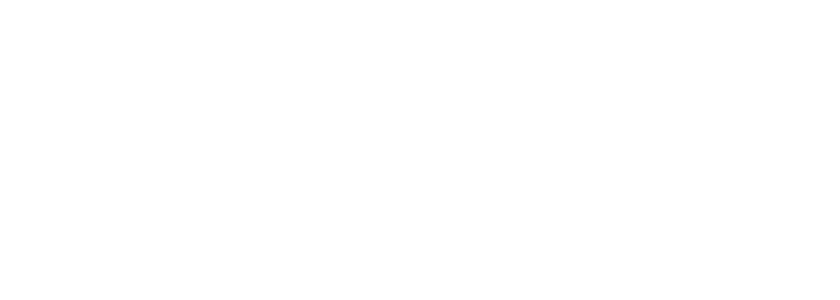
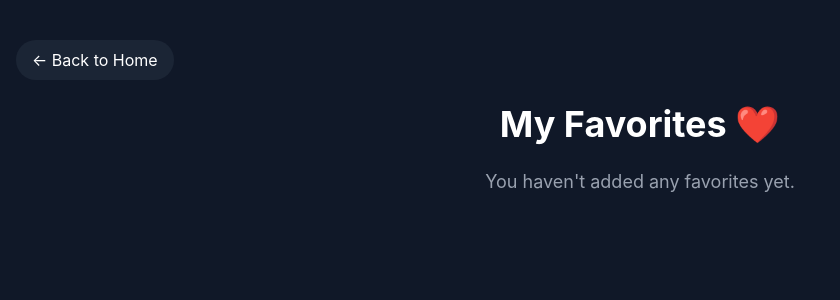
Before and after one commit to mohamedabdellahalsayed-source/movie-explorer, a React (Vite) app: page /favorites in a window 1280 px wide. Before the commit this address had no page. Shown: the top 300 px of the page, without its empty margins (0-840 px from the left). Built offline with nearby package versions, Linux system fonts and the light colour scheme.

Commit message:
Add Favorites page displaying all saved movies

```diff
--- a/src/App.jsx
+++ b/src/App.jsx
@@ -2,6 +2,7 @@
 import { Routes, Route } from 'react-router-dom'
 import HomePage from './pages/HomePage'
 import MovieDetails from './pages/MovieDetails'
+import FavoritesPage from './pages/FavoritesPage'
 
 function App(){
   const [favorites, setFavorites] = useState(() => {
@@ -25,6 +26,7 @@
     <Routes>
       <Route path="/" element={<HomePage favorites={favorites} toggleFavorite={toggleFavorite} />} />
       <Route path="/movie/:id" element={<MovieDetails favorites={favorites} toggleFavorite={toggleFavorite} />} />
+      <Route path="/favorites" element={<FavoritesPage favorites={favorites} toggleFavorite={toggleFavorite} />} />
     </Routes>
   )
 }
--- /dev/null
+++ b/src/pages/FavoritesPage.jsx
@@ -0,0 +1,38 @@
+import { Link } from 'react-router-dom'
+import MovieCard from '../components/MovieCard'
+
+function FavoritesPage({ favorites, toggleFavorite }) {
+  return (
+    <div className="min-h-screen bg-gray-900 flex flex-col items-center gap-6 py-10 px-4">
+      <Link
+        to="/"
+        className="self-start bg-gray-800/80 hover:bg-gray-700 text-white px-4 py-2 rounded-full flex items-center gap-2 transition-colors"
+      >
+        ← Back to Home
+      </Link>
+
+      <h1 className="text-4xl font-bold text-white">
+        My Favorites ❤️
+      </h1>
+
+      {favorites.length === 0 ? (
+        <p className="text-gray-400 text-lg">
+          You haven't added any favorites yet.
+        </p>
+      ) : (
+        <div className="flex flex-wrap gap-4 justify-center max-w-6xl">
+          {favorites.map(movie => (
+            <MovieCard
+              key={movie.id}
+              movie={movie}
+              isFavorite={true}
+              toggleFavorite={toggleFavorite}
+            />
+          ))}
+        </div>
+      )}
+    </div>
+  )
+}
+
+export default FavoritesPage
--- a/src/pages/HomePage.jsx
+++ b/src/pages/HomePage.jsx
@@ -1,4 +1,5 @@
 import { useState, useEffect } from 'react'
+import { Link } from 'react-router-dom'
 import SearchBar from '../components/SearchBar'
 import MovieCard  from '../components/MovieCard'
 
@@ -42,6 +43,12 @@
     <h1 className="text-4xl font-bold text-white">
       Movie Explorer 🎬
     </h1>
+    <Link
+  to="/favorites"
+  className="bg-gray-800 hover:bg-gray-700 text-white px-4 py-2 rounded-full transition-colors"
+>
+  ❤️ My Favorites
+</Link>
     <SearchBar searchTerm={searchTerm} setSearchTerm={setSearchTerm} />
 {isLoading ? (
   <p className="text-white text-lg">Loading...</p>
```
